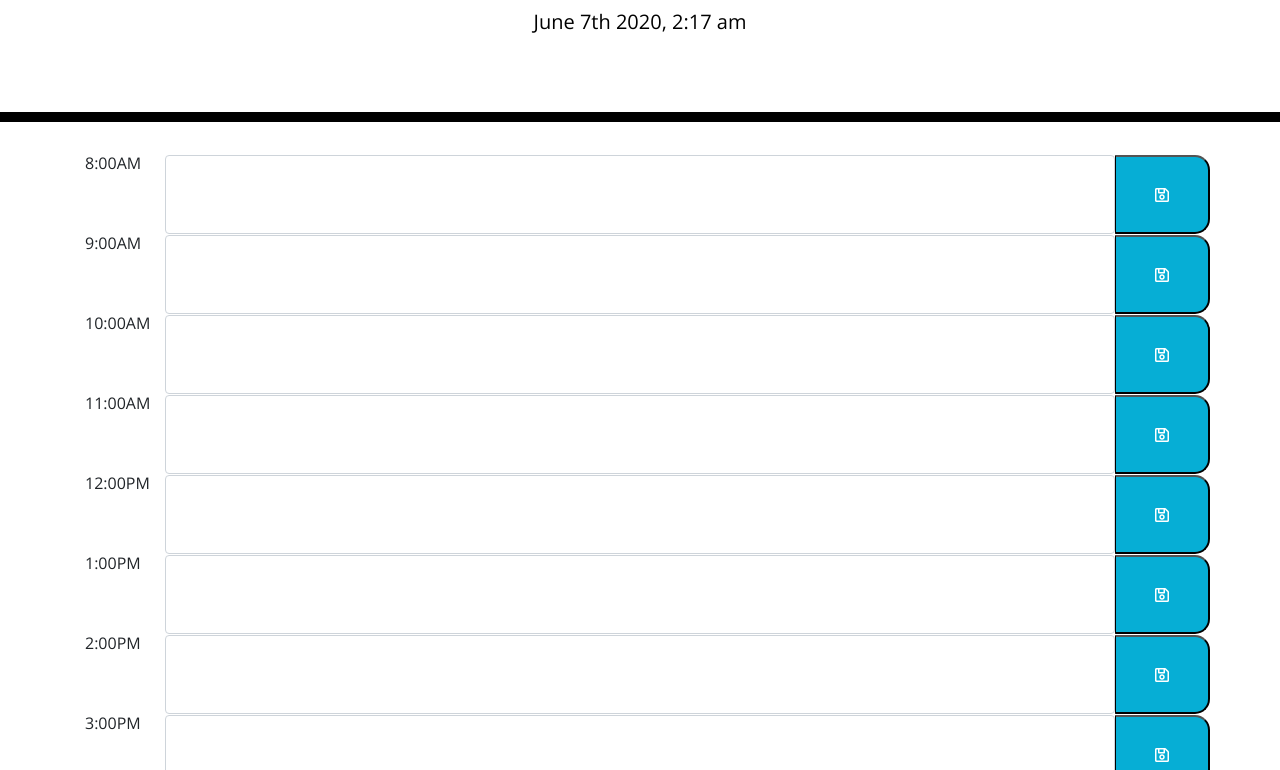
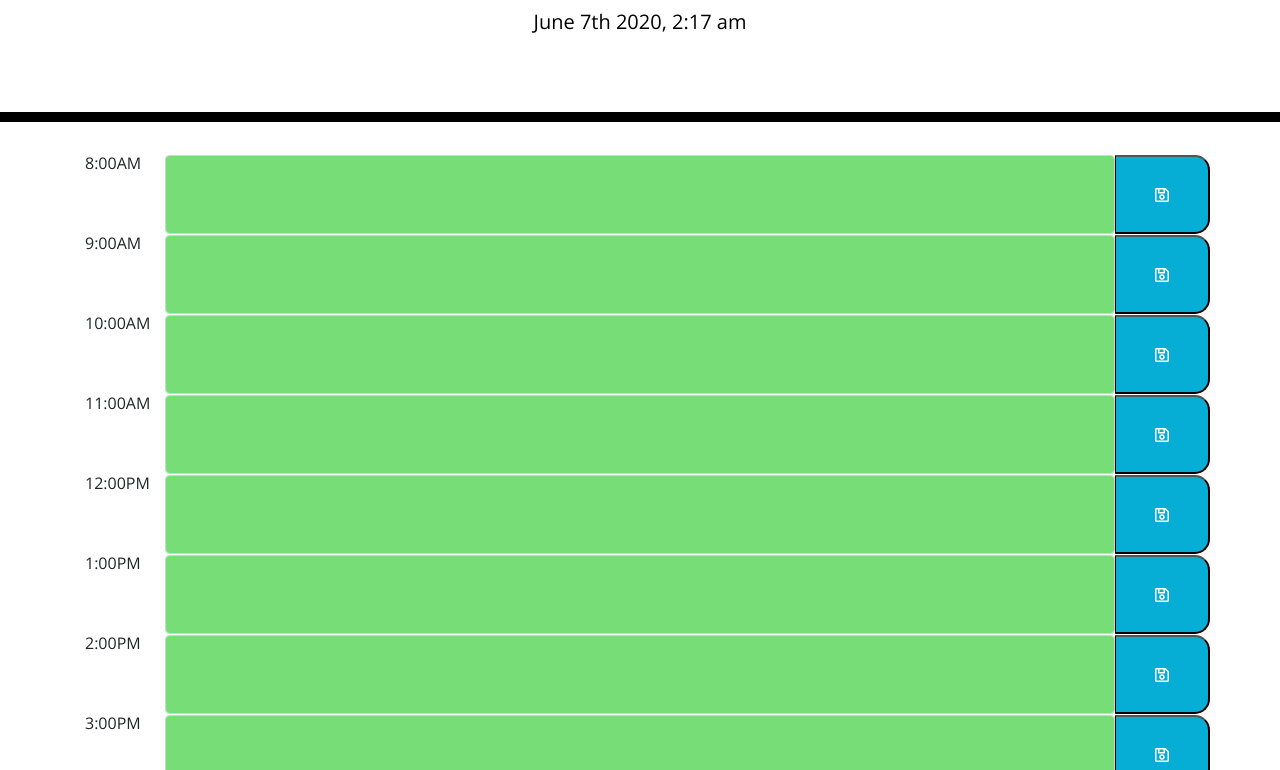
Before and after one commit to christopherm970/Work-Day-Scheduler, a plain HTML site: page index.html in a window 1280 px wide. Shown: the part 182-952 px from the top of the page. Drawn offline with nearby package versions, Linux system fonts and the light colour scheme.

Commit message:
Could not get rows to work and found work around to make current time show through CSS.

```diff
--- a/index.html
+++ b/index.html
@@ -32,61 +32,61 @@
 
      <div class='row'>
        <div class ='col-1'>8:00AM</div>
-       <textarea id='row8' class='form-control description col-10'></textarea>
+       <textarea id='row8' class='form-control description col-10 time' data-time='8'></textarea>
        <button class='col-1 saveBtn'><i class='far fa-save'></i></button>
       </div>
 
       <div class='row'>
         <div class ='col-1'>9:00AM</div>
-        <textarea id='row9' class='form-control description col-10'></textarea>
+        <textarea id='row9' class='form-control description col-10 time' data-time='9'></textarea>
         <button class='col-1 saveBtn'><i class='far fa-save'></i></button>
       </div>
 
       <div class='row'>
         <div class ='col-1'>10:00AM</div>
-        <textarea id='row10' class='form-control description col-10'></textarea>
+        <textarea id='row10' class='form-control description col-10 time' data-time='10'></textarea>
         <button class='col-1 saveBtn'><i class='far fa-save'></i></button>
       </div>
 
       <div class='row'>
         <div class ='col-1'>11:00AM</div>
-        <textarea id='row11' class='form-control description col-10'></textarea>
+        <textarea id='row11' class='form-control description col-10 time' data-time='11'></textarea>
         <button class='col-1 saveBtn'><i class='far fa-save'></i></button>
       </div>
 
       <div class='row'>
         <div class ='col-1'>12:00PM</div>
-        <textarea id='row12' class='form-control description col-10'></textarea>
+        <textarea id='row12' class='form-control description col-10 time' data-time='12'></textarea>
         <button class='col-1 saveBtn'><i class='far fa-save'></i></button>
       </div>
 
       <div class='row'>
         <div class ='col-1'>1:00PM</div>
-        <textarea id='row1' class='form-control description col-10'></textarea>
+        <textarea id='row13' class='form-control description col-10 time' data-time='13'></textarea>
         <button class='col-1 saveBtn'><i class='far fa-save'></i></button>
       </div>
 
       <div class='row'>
         <div class ='col-1'>2:00PM</div>
-        <textarea id='row2' class='form-control description col-10'></textarea>
+        <textarea id='row14' class='form-control description col-10 time' data-time='14'></textarea>
         <button class='col-1 saveBtn'><i class='far fa-save'></i></button>
       </div>
 
       <div class='row'>
         <div class ='col-1'>3:00PM</div>
-        <textarea id='row3' class='form-control description col-10'></textarea>
+        <textarea id='row15' class='form-control description col-10 time' data-time='15'></textarea>
         <button class='col-1 saveBtn'><i class='far fa-save'></i></button>
       </div>
 
       <div class='row'>
         <div class ='col-1'>4:00PM</div>
-        <textarea id='row4' class='form-control description col-10'></textarea>
+        <textarea id='row16' class='form-control description col-10 time' data-time='16'></textarea>
         <button class='col-1 saveBtn'><i class='far fa-save'></i></button>
       </div>
 
       <div class='row'>
         <div class ='col-1'>5:00PM</div>
-        <textarea id='row5' class='form-control description col-10'></textarea>
+        <textarea id='row17' class='form-control description col-10 time' data-time='17'></textarea>
         <button class='col-1 saveBtn'><i class='far fa-save'></i></button>
       </div>
 
--- a/script.js
+++ b/script.js
@@ -1,27 +1,35 @@
 $(document).ready(function(){
-    var currentDay=moment().format('MMMM Do YYYY, h:mm a')
-    var currentTime=moment().format("HH");
 
+    //Current Time and Day
+    var currentDay=moment().format('MMMM Do YYYY, h:mm a');
     $('#currentDay').text(currentDay);
 
-    //Set time for each row
-    $("#row8").attr("data-time", moment("8:00 am", "h:mm a").format("HH"));
-    $("#row9").attr("data-time", moment("9:00 am", "h:mm a").format("HH"));
-    $("#row10").attr("data-time", moment("10:00 am", "h:mm a").format("HH"));
-    $("#row11").attr("data-time", moment("11:00 am", "h:mm a").format("HH"));
-    $("#row12").attr("data-time", moment("12:00 pm", "h:mm a").format("HH"));
-    $("#row1").attr("data-time", moment("1:00 pm", "h:mm a").format("HH"));
-    $("#row2").attr("data-time", moment("2:00 pm", "h:mm a").format("HH"));
-    $("#row3").attr("data-time", moment("3:00 pm", "h:mm a").format("HH"));
-    $("#row4").attr("data-time", moment("4:00 pm", "h:mm a").format("HH"));
-    $("#row5").attr("data-time", moment("5:00 pm", "h:mm a").format("HH"));
 
-    console.log(currentTime)
-    // Function to determine current time
-    function rightNow(){
+    var currentTime = moment().hours();
+    var time = $(".time");
 
+    //create a loop
+    $(time).each(function (index, element) {
+
+    //variable that finds current time in each time slot
+    var timeRow = parseInt($(element).attr("data-time"));
+
+    // if/else statements to reference color from CSS for time
+    if (timeRow < currentTime) {
+        $(element).addClass("past");
     }
 
+    else if (timeRow == currentTime) {
+        $(element).addClass("present");
+    }
+
+    else {
+        $(element).addClass("future");
+    }
+    });
+
+
+    // Make color change through for loop
     $('saveBtn').on('click', function(){
         // save text to local storage
     })
--- a/style.css
+++ b/style.css
@@ -43,7 +43,7 @@ textarea{
 }
 
 .past {
-  background-color: #d3d3d3;
+  background-color: yellow;
   color: white;
 }
 
```
